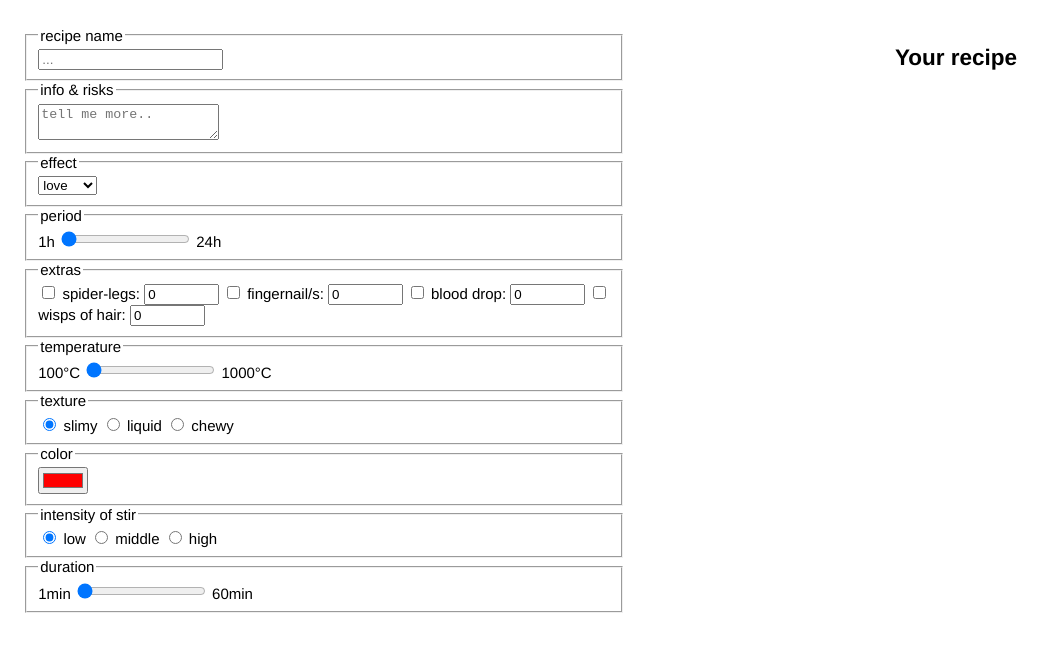
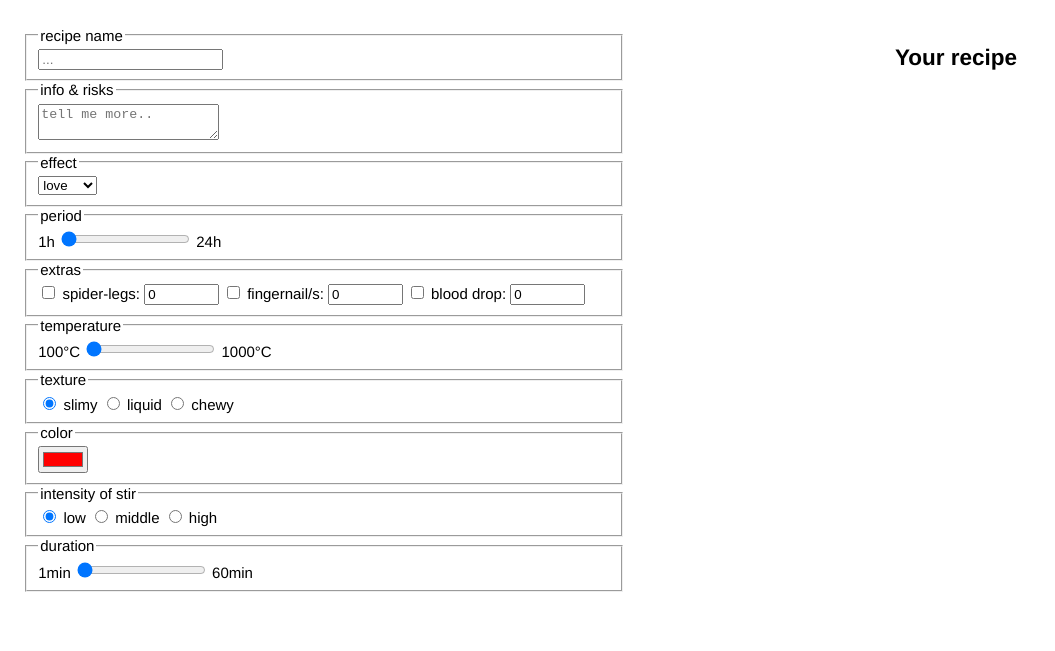
Before and after one commit to annasophiawagner/EIA2.github.io, a plain HTML site: page Aufgabe 3/witchescaldronFormular.html in a window 1280 px wide. Shown: the part 95-746 px from the top of the page, without its empty margins (0-1055 px from the left). Drawn offline with Linux system fonts and the light colour scheme.

Commit message:
git commit -m "x"

```diff
--- a/Aufgabe 3/witchescaldronFormular.html
+++ b/Aufgabe 3/witchescaldronFormular.html
@@ -77,11 +77,6 @@
 
                 <input type="number" name="Amount" class="amount" step="1" min="0" max="10" value="0" />
 
-                <input type="checkbox" name="Extra" class="ingredients" id="wispsofhair" value="wispsofhair" price="25">
-                <label for="">wisps of hair:</label>
-
-                <input type="number" name="Amount" class="amount" step="1" min="0" max="10" value="0" />
-
             </fieldset>
 
             <fieldset>
```
